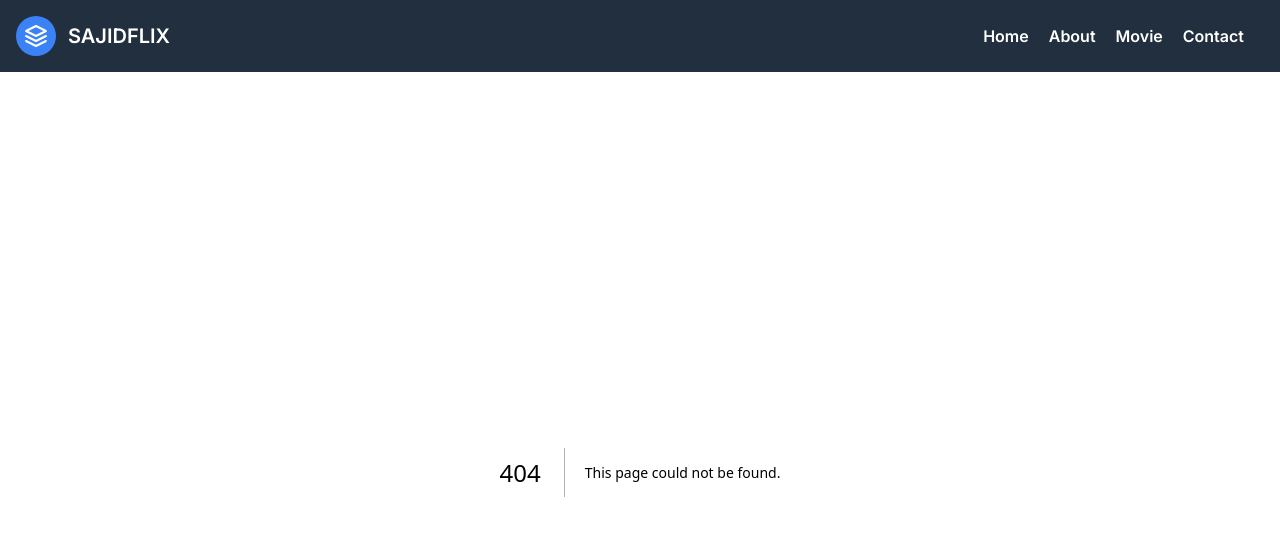
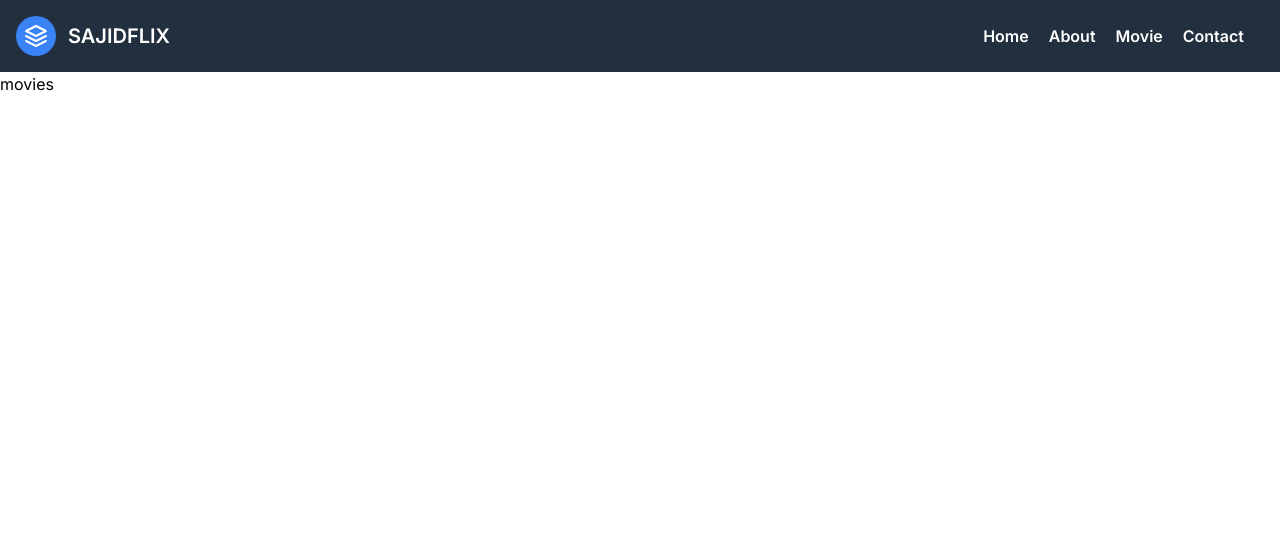
Before and after one commit to SajidCurious/sajidflix, a Next.js app: page /movies in a window 1280 px wide. Before the commit this address had no page. Shown: the top 536 px of the page. Built offline with nearby package versions, Linux system fonts and the light colour scheme.

Commit message:
added home image and edited movies page

```diff
--- /dev/null
+++ b/src/app/movies/page.js
@@ -0,0 +1,7 @@
+import React from "react";
+
+const page = () => {
+  return <div>movies</div>;
+};
+
+export default page;
```
Also changed, not shown: public/home.svg (added).
